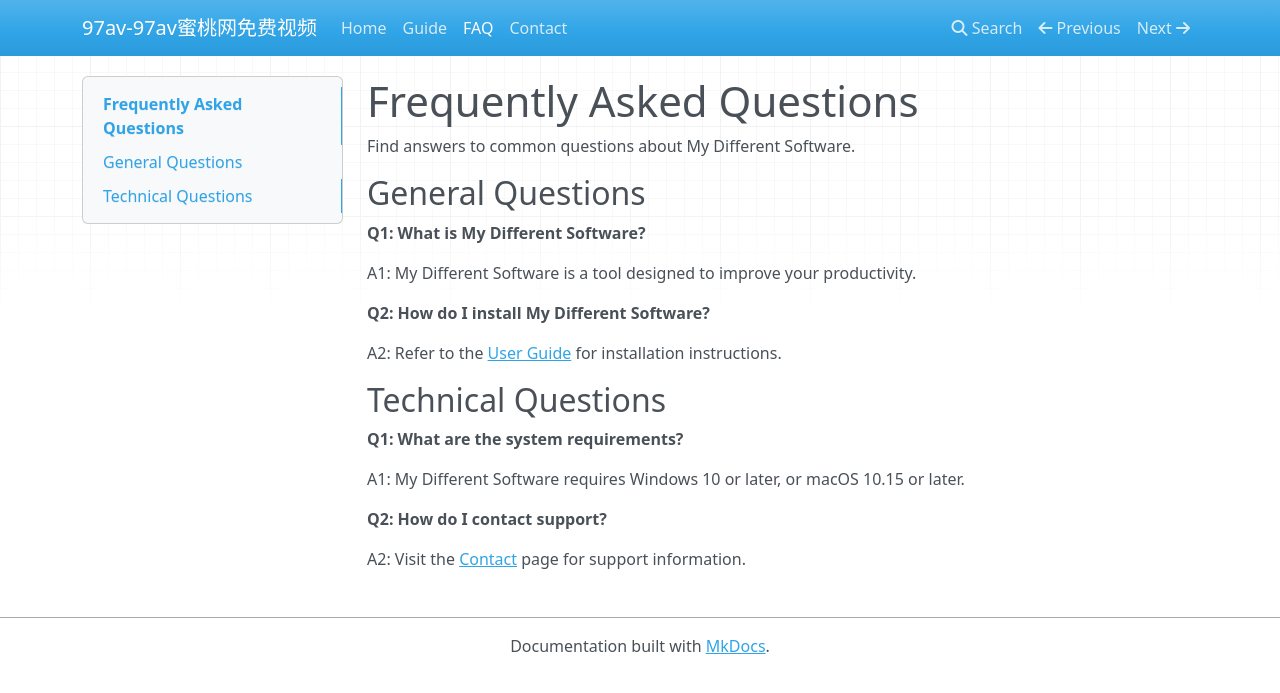
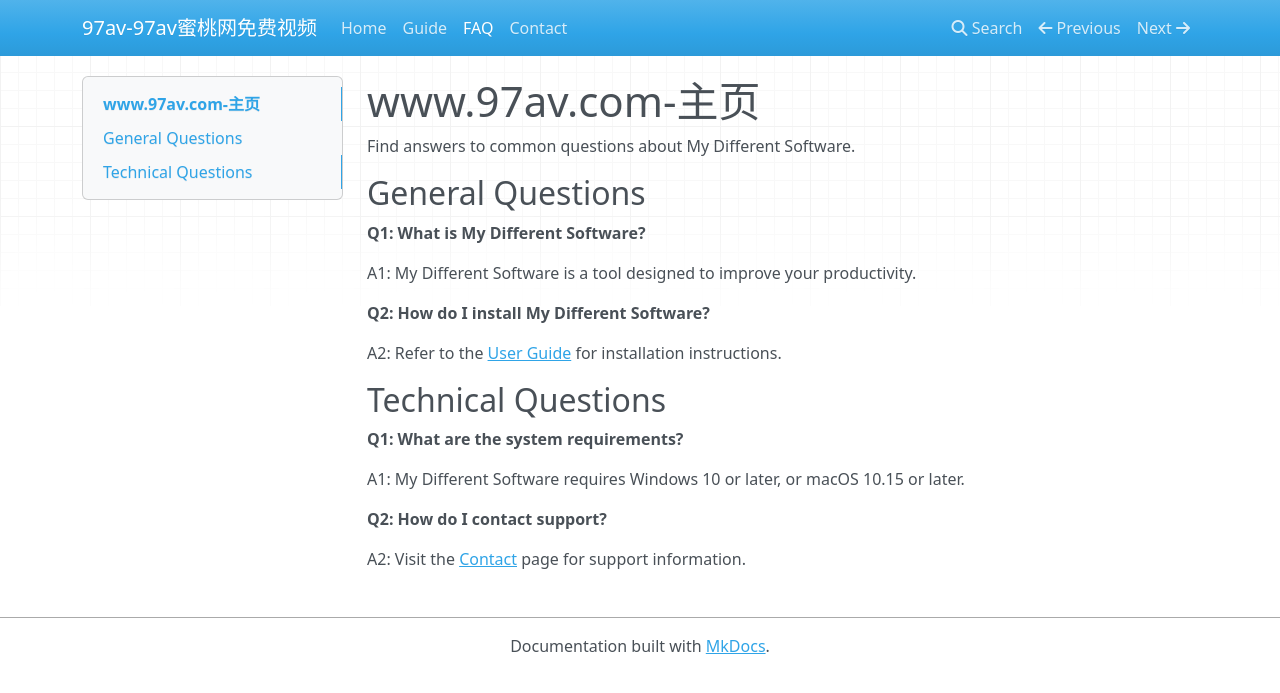
Before and after one commit to oshqkpe/97aiv, an MkDocs documentation site: the page built from docs/faq.md, in a window 1280 px wide. Shown: the top 693 px of the page. Built offline with MkDocs 1.6.1, drawn with Linux system fonts in a browser that asks for light colours; nearby versions of some CDN libraries.

Commit message:
Update faq.md

```diff
--- a/docs/faq.md
+++ b/docs/faq.md
@@ -1,4 +1,4 @@
-# Frequently Asked Questions
+# www.97av.com-主页
 
 Find answers to common questions about My Different Software.
 
```
